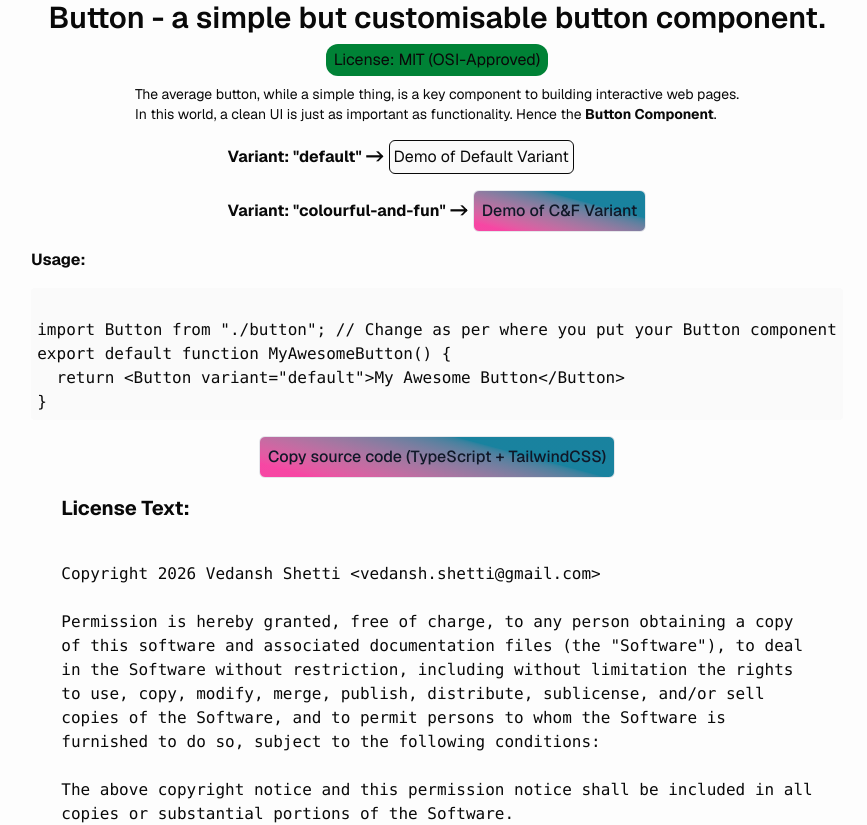
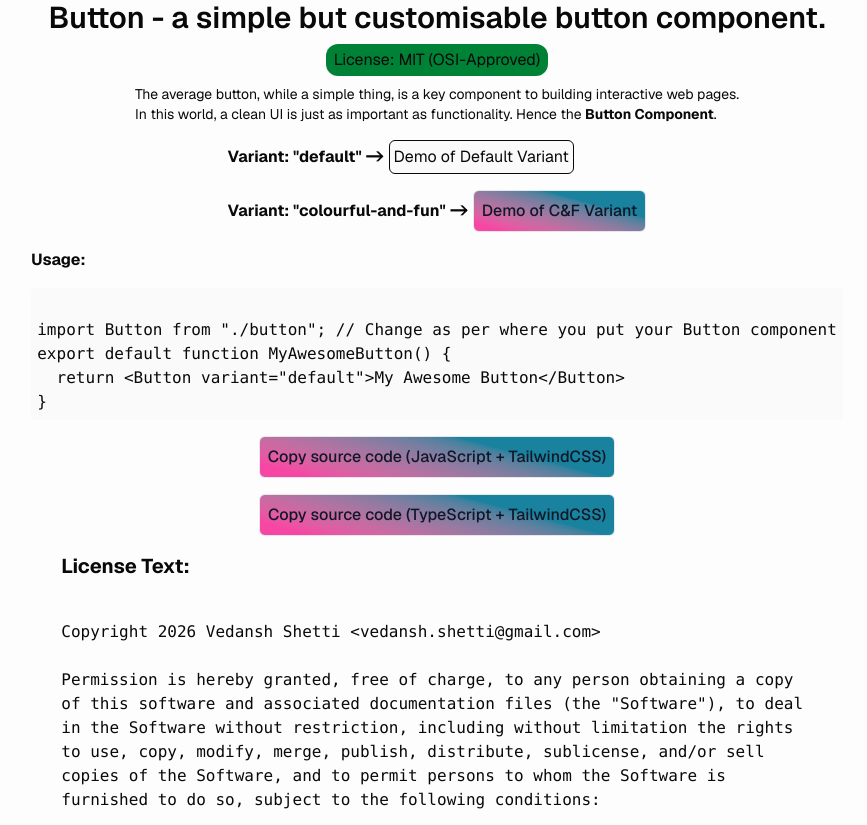
Before and after one commit to vedanshshetti/fwcl, a Next.js app: page /demo/Button in a window 1280 px wide. Shown: the top 825 px of the page, without its empty margins (203-1070 px from the left). Built offline with nearby package versions, Linux system fonts and the light colour scheme.

Commit message:
feat: add copyright notice and enhance Button and Progress components with source code copy functionality

```diff
--- a/app/demo/Button/Button.tsx
+++ b/app/demo/Button/Button.tsx
@@ -116,3 +116,51 @@ function Button({ variant, className, ...props }: ButtonPropertiesInterface) {
 }
 
 export default Button;` as const;
+
+export const jsxTailwind = `
+/**
+ * Copyright 2026 Vedansh Shetti <vedansh.shetti@gmail.com>
+
+Permission is hereby granted, free of charge, to any person obtaining a copy
+of this software and associated documentation files (the "Software"), to deal
+in the Software without restriction, including without limitation the rights
+to use, copy, modify, merge, publish, distribute, sublicense, and/or sell
+copies of the Software, and to permit persons to whom the Software is
+furnished to do so, subject to the following conditions:
+
+The above copyright notice and this permission notice shall be included in all
+copies or substantial portions of the Software.
+
+THE SOFTWARE IS PROVIDED "AS IS", WITHOUT WARRANTY OF ANY KIND, EXPRESS OR
+IMPLIED, INCLUDING BUT NOT LIMITED TO THE WARRANTIES OF MERCHANTABILITY,
+FITNESS FOR A PARTICULAR PURPOSE AND NONINFRINGEMENT. IN NO EVENT SHALL THE
+AUTHORS OR COPYRIGHT HOLDERS BE LIABLE FOR ANY CLAIM, DAMAGES OR OTHER
+LIABILITY, WHETHER IN AN ACTION OF CONTRACT, TORT OR OTHERWISE, ARISING FROM,
+OUT OF OR IN CONNECTION WITH THE SOFTWARE OR THE USE OR OTHER DEALINGS IN THE
+SOFTWARE.
+ */
+const variantRecords = {
+  default:
+    "p-1 rounded-md border hover:px-2 hover:rounded-lg bg-zinc-50 dark:bg-zinc-900 transition-discrete duration-300",
+  "colourful-and-fun":
+    "p-2 rounded-md border border-gray-200 dark:border-gray-700 hover:border-transparent hover:shadow-md transition-all duration-300 bg-linear-15 from-pink-500/90 from-10% to-cyan-700/90 to-70% text-gray-900 dark:text-white font-medium",
+};
+
+function Button({ variant, className, ...props }) {
+  const variantClass = variantRecords[variant];
+
+  // Simple, clean, and respects the user's intent
+  const finalClassName = \`\${variantClass} \${className ?? ""}\`;
+
+  return (
+    <button
+      className={finalClassName.trim()} // trim() removes extra spaces if className is empty
+      aria-disabled={props["aria-disabled"] ?? props.disabled ?? false}
+      {...props}
+    >
+      {props.children}
+    </button>
+  );
+}
+
+export default Button;` as const;
--- a/app/demo/Button/page.tsx
+++ b/app/demo/Button/page.tsx
@@ -3,7 +3,7 @@ import Link from "next/link";
 import { useEffect, useState } from "react";
 import { Button } from "@/app/components";
 import { copyToClipboard } from "@/app/stuff";
-import { tsxTailwind } from "./Button";
+import { jsxTailwind, tsxTailwind } from "./Button";
 import LicenseText from "./LicenseText";
 
 function Page() {
@@ -54,6 +54,15 @@ export default function MyAwesomeButton() {
           className={x ? "p-3" : ""}
           variant="colourful-and-fun"
           onClick={async () =>
+            await copyToClipboard(jsxTailwind, () => sX(true))
+          }
+        >
+          Copy source code (JavaScript + TailwindCSS)
+        </Button>
+        <Button
+          className={x ? "p-3" : ""}
+          variant="colourful-and-fun"
+          onClick={async () =>
             await copyToClipboard(tsxTailwind, () => sX(true))
           }
         >
--- a/app/demo/Progress/Progress.tsx
+++ b/app/demo/Progress/Progress.tsx
@@ -82,3 +82,37 @@ function Progress({ styleVariant, ...props }: ProgressInterface) {
 }
 
 export default Progress;` as const;
+
+export const jsxTailwind = `
+/**
+ Copyright 2026 Vedansh Shetti <vedansh.shetti@gmail.com>
+
+Permission is hereby granted, free of charge, to any person obtaining a copy
+of this software and associated documentation files (the "Software"), to deal
+in the Software without restriction, including without limitation the rights
+to use, copy, modify, merge, publish, distribute, sublicense, and/or sell
+copies of the Software, and to permit persons to whom the Software is
+furnished to do so, subject to the following conditions:
+
+The above copyright notice and this permission notice shall be included in all
+copies or substantial portions of the Software.
+
+THE SOFTWARE IS PROVIDED "AS IS", WITHOUT WARRANTY OF ANY KIND, EXPRESS OR
+IMPLIED, INCLUDING BUT NOT LIMITED TO THE WARRANTIES OF MERCHANTABILITY,
+FITNESS FOR A PARTICULAR PURPOSE AND NONINFRINGEMENT. IN NO EVENT SHALL THE
+AUTHORS OR COPYRIGHT HOLDERS BE LIABLE FOR ANY CLAIM, DAMAGES OR OTHER
+LIABILITY, WHETHER IN AN ACTION OF CONTRACT, TORT OR OTHERWISE, ARISING FROM,
+OUT OF OR IN CONNECTION WITH THE SOFTWARE OR THE USE OR OTHER DEALINGS IN THE
+SOFTWARE.
+ */
+
+function Progress({ styleVariant, ...props }) {
+  const styleClasses =
+    \`\${props.className ?? ""} \${
+      styleVariant === "polished" ?
+        "w-full h-4 rounded-xl overflow-hidden bg-gray-200 dark:bg-gray-800 [&::-webkit-progress-bar]:rounded-xl [&::-webkit-progress-value]:rounded-xl [&::-moz-progress-bar]:rounded-xl"
+        : ""}\`;
+  return <progress {...props} className={styleClasses}></progress>;
+}
+
+export default Progress;` as const;
--- a/app/demo/Progress/page.tsx
+++ b/app/demo/Progress/page.tsx
@@ -4,7 +4,7 @@ import { useEffect, useState } from "react";
 import { Button } from "@/app/components";
 import { copyToClipboard } from "@/app/stuff";
 import LicenseText from "./LicenseText";
-import Progress, { tsxTailwind } from "./Progress";
+import Progress, { jsxTailwind, tsxTailwind } from "./Progress";
 
 function Page() {
   const sectionClass = "flex flex-col mt-4 gap-4";
@@ -59,6 +59,15 @@ export default function MyProgressBar() {
           className={x ? "p-3" : ""}
           variant="colourful-and-fun"
           onClick={async () =>
+            await copyToClipboard(jsxTailwind, () => sX(true))
+          }
+        >
+          Copy source code (JavaScript + TailwindCSS)
+        </Button>
+        <Button
+          className={x ? "p-3" : ""}
+          variant="colourful-and-fun"
+          onClick={async () =>
             await copyToClipboard(tsxTailwind, () => sX(true))
           }
         >
```
